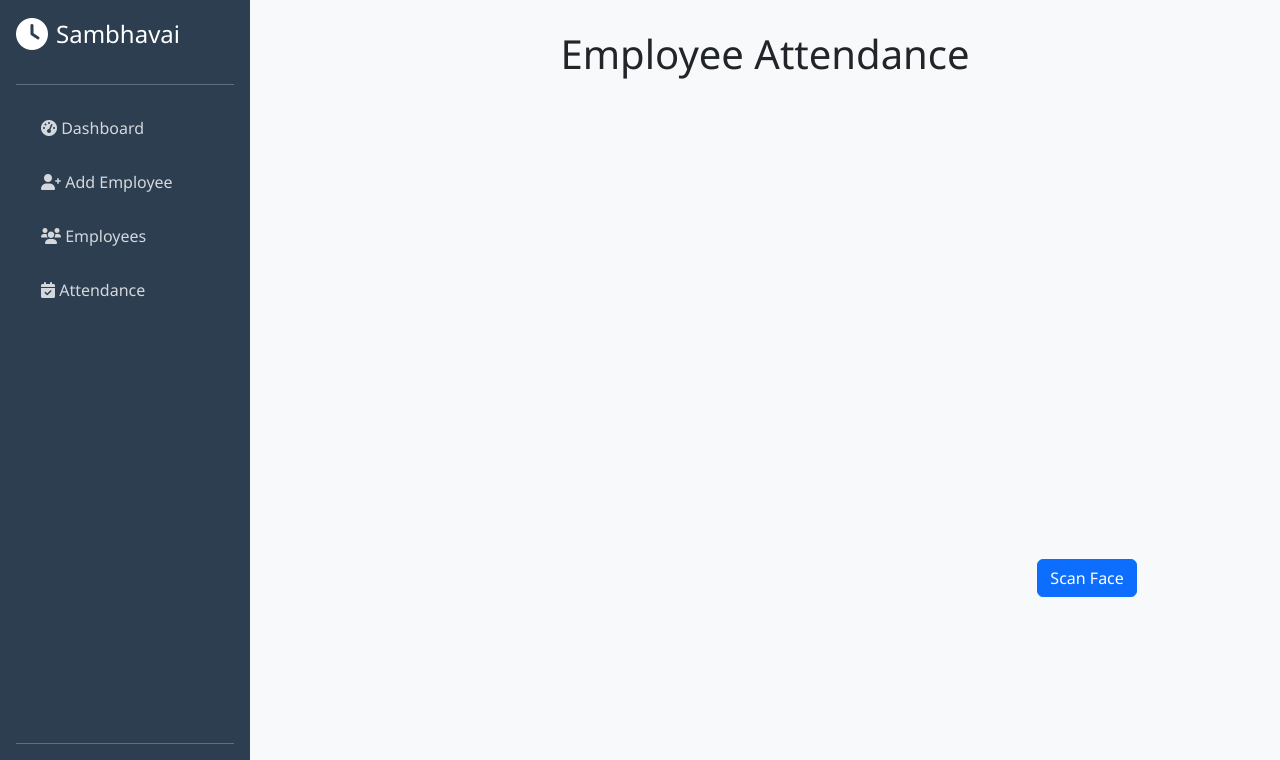
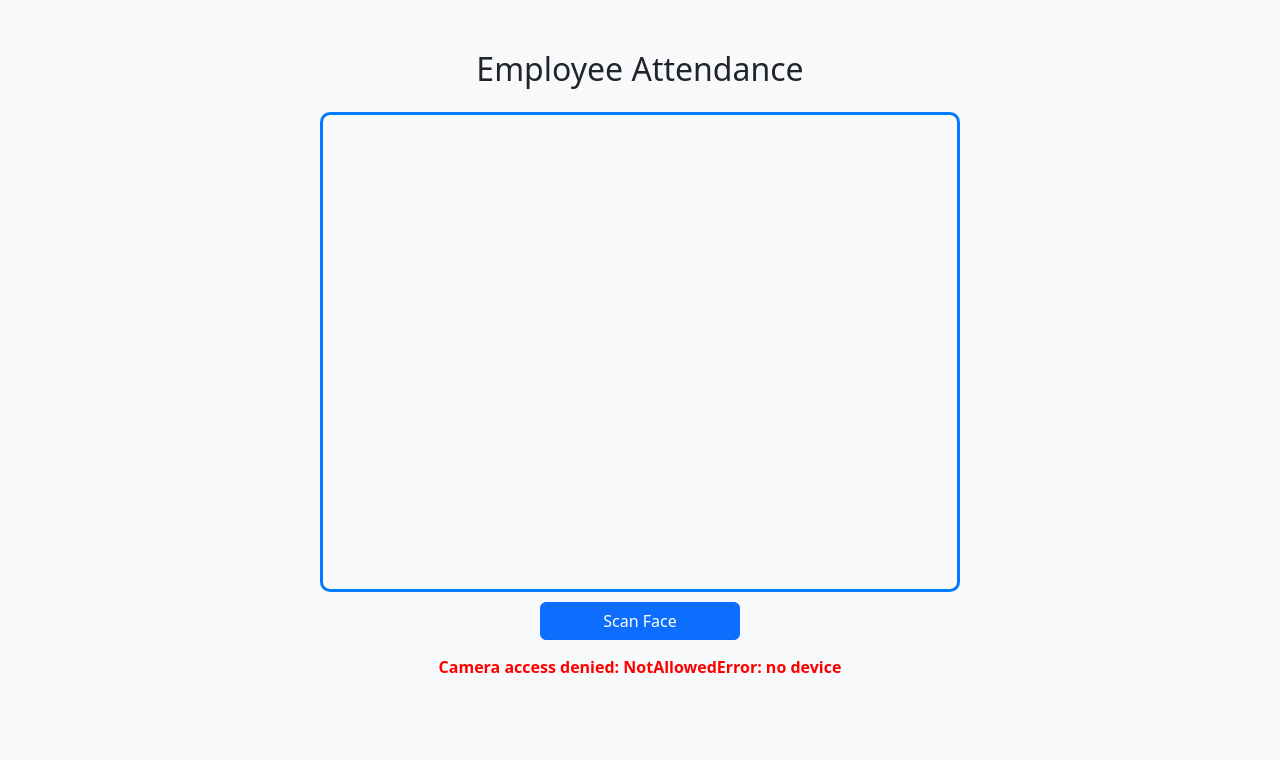
Before and after one commit to ishant-rambhad/Attendence-system, a Flask app: page / in a window 1280 px wide. Shown: the top 760 px of the page. Run offline with Flask 3, Linux system fonts and the light colour scheme; some libraries are stand-ins or nearby versions.

Commit message:
10-03-2025 index page update

```diff
--- a/app.py
+++ b/app.py
@@ -956,7 +956,6 @@
 #         return redirect(url_for('manage_employees'))
 
 #     return render_template('add_employee.html', form=form)
-
 import os
 import base64
 import re
--- a/templates/index.html
+++ b/templates/index.html
@@ -1,39 +1,105 @@
-<!-- {% extends "base.html" %} -->
-{% block content %}
-    <h1 class="text-center">Employee Attendance</h1>
-    <div class="text-center">
-        <video id="video" width="640" height="480" autoplay class="mb-3"></video>
+<!DOCTYPE html>
+<html lang="en">
+<head>
+    <meta charset="UTF-8">
+    <meta name="viewport" content="width=device-width, initial-scale=1.0">
+    <title>Employee Attendance</title>
+    <link href="https://cdn.jsdelivr.net/npm/bootstrap@5.3.0/dist/css/bootstrap.min.css" rel="stylesheet">
+    <style>
+        body {
+            background-color: #f8f9fa;
+        }
+        .container {
+            max-width: 700px;
+            margin-top: 50px;
+        }
+        #video-container {
+            position: relative;
+            display: flex;
+            flex-direction: column;
+            align-items: center;
+        }
+        #video {
+            border-radius: 10px;
+            border: 3px solid #007bff;
+        }
+        #capture {
+            width: 200px;
+            margin-top: 10px;
+        }
+        #message {
+            margin-top: 15px;
+            font-weight: bold;
+            color: red;
+        }
+        .spinner-border {
+            display: none;
+            margin-top: 10px;
+        }
+    </style>
+</head>
+<body>
+
+<div class="container text-center">
+    <h2 class="mb-4">Employee Attendance</h2>
+
+    <div id="video-container">
+        <video id="video" width="640" height="480" autoplay></video>
         <canvas id="canvas" width="640" height="480" style="display:none;"></canvas>
+    </div>
+
     <button id="capture" class="btn btn-primary">Scan Face</button>
+    <div class="spinner-border text-primary" role="status" id="loading">
+        <span class="visually-hidden">Processing...</span>
     </div>
+
+    <p id="message"></p>
+</div>
+
 <script>
     const video = document.getElementById('video');
     const canvas = document.getElementById('canvas');
     const captureButton = document.getElementById('capture');
+    const message = document.getElementById('message');
+    const loading = document.getElementById('loading');
 
+    // Access Camera
     navigator.mediaDevices.getUserMedia({ video: true })
         .then(stream => video.srcObject = stream)
-            .catch(err => alert('Camera access denied: ' + err));
+        .catch(err => message.innerText = "Camera access denied: " + err);
 
     captureButton.addEventListener('click', () => {
+        message.innerText = "";
+        loading.style.display = "block"; // Show loading indicator
+
         const context = canvas.getContext('2d');
         context.drawImage(video, 0, 0, 640, 480);
         canvas.toBlob(blob => {
             const formData = new FormData();
             formData.append('image', blob, 'capture.jpg');
+
             fetch('/recognize', {
                 method: 'POST',
                 body: formData
             })
             .then(response => response.json())
             .then(data => {
+                loading.style.display = "none"; // Hide loading
                 if (data.success) {
                     window.location.href = `/attendance/${data.employee_id}`;
                 } else {
-                        alert(data.message || 'Face not recognized.');
+                    message.innerText = data.message || "Face not recognized.";
                 }
+            })
+            .catch(error => {
+                loading.style.display = "none";
+                message.innerText = "An error occurred. Please try again.";
             });
         });
     });
 </script>
-{% endblock %}
+
+<script src="https://cdn.jsdelivr.net/npm/bootstrap@5.3.0/dist/js/bootstrap.bundle.min.js"></script>
+
+</body>
+</html>
```
Lines whose indentation alone changed are shown as unchanged.
